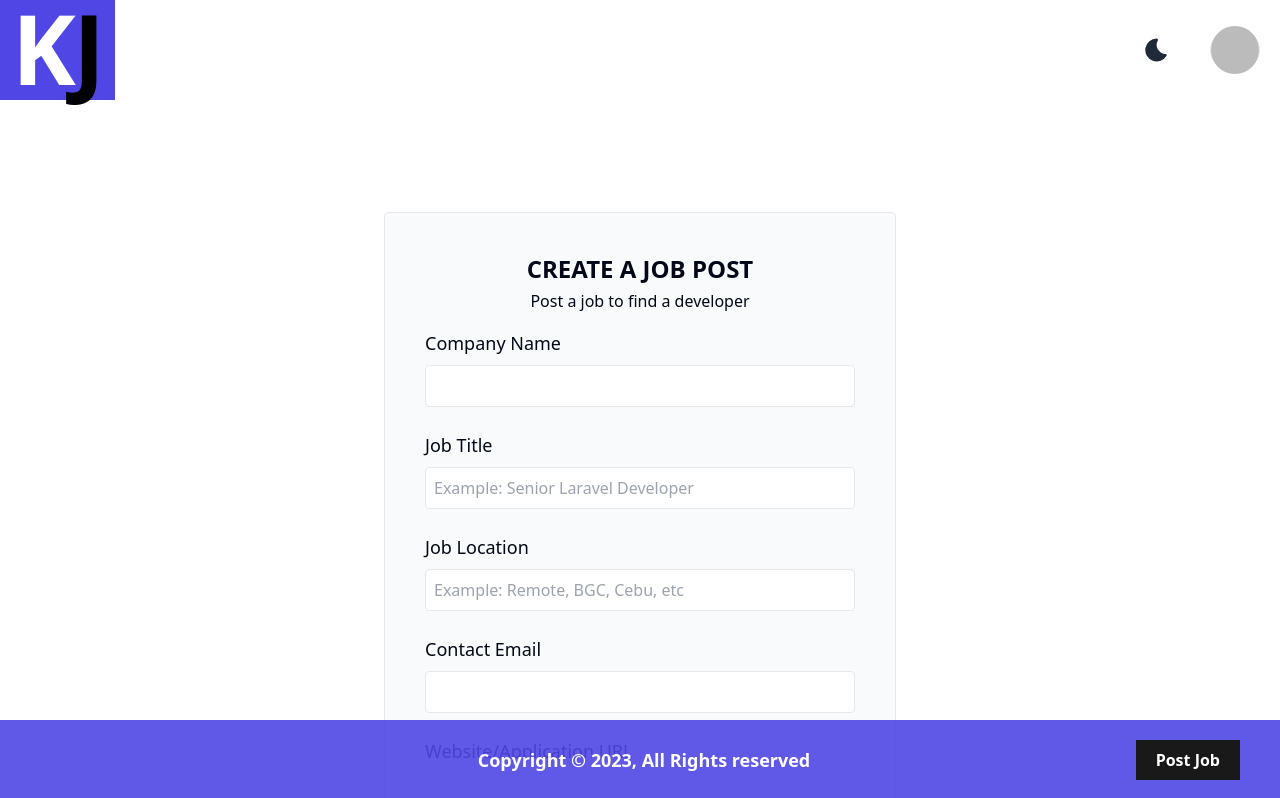
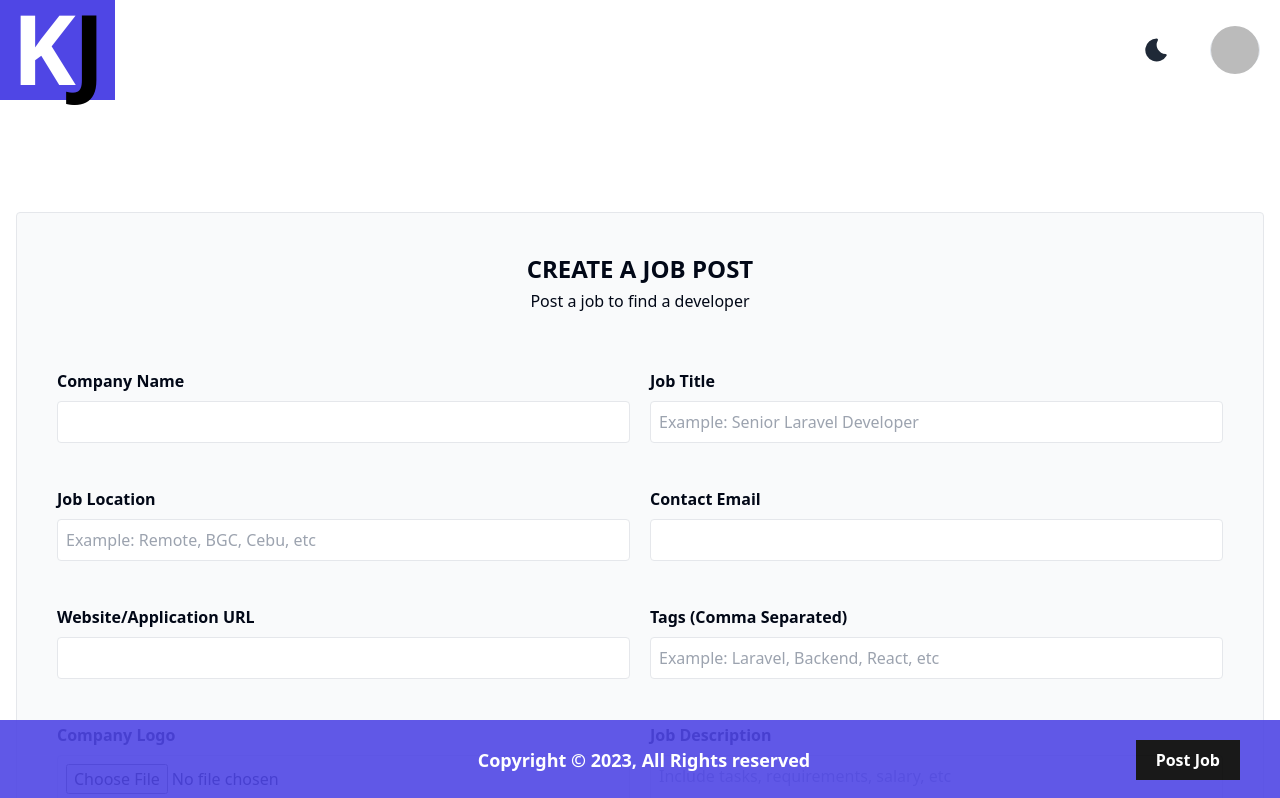
Before and after one commit to riellll/kodejob, a Next.js app: page /post-job in a window 1280 px wide. Shown: the top 798 px of the page. Built offline with nearby package versions, Linux system fonts and the light colour scheme; no server answers; sample sign-in values are in the browser's storage.

Commit message:
add change

```diff
--- a/src/app/(root)/edit/[id]/page.js
+++ b/src/app/(root)/edit/[id]/page.js
@@ -20,7 +20,7 @@ const Edit = async ({params}) => {
     <>
       <main>
         <div className="mx-4 mb-36">
-          <div className="bg-gray-50 border border-gray-200 p-10 rounded max-w-lg mx-auto mt-24 dark:bg-gray-800 dark:border-gray-700">
+          <div className="bg-gray-50 border border-gray-200 p-10 rounded min-w-lg mx-auto mt-24 dark:bg-gray-800 dark:border-gray-700">
             <header className="text-center">
               <h2 className="text-2xl font-bold uppercase mb-1">Edit Jobs</h2>
               <p className="mb-4">Edit: {jobData.data.title}</p>
--- a/src/app/(root)/post-job/page.js
+++ b/src/app/(root)/post-job/page.js
@@ -20,7 +20,7 @@ const Post_Job = async () => {
   return (
     <main>
       <div className="mx-4 mb-36">
-        <div className="bg-gray-50 border border-gray-200 p-10 rounded max-w-lg mx-auto mt-24 dark:bg-gray-800 dark:border-gray-700">
+        <div className="bg-gray-50 border border-gray-200 p-10  rounded min-w-lg mx-auto mt-24 dark:bg-gray-800 dark:border-gray-700">
           <header className="text-center">
             <h2 className="text-2xl font-bold uppercase mb-1">
               Create a Job Post
--- a/src/components/edit_comp/Post_Edit.js
+++ b/src/components/edit_comp/Post_Edit.js
@@ -71,9 +71,9 @@ const Post_Edit = ({ dataJob, dataId }) => {
   const tags = [...dataJob?.tags];
 
   return (
-    <form action={handleSubmit}>
+    <form action={handleSubmit} className="grid md:grid-cols-2 gap-5 pt-10">
       <div className="mb-6">
-        <label htmlFor="company" className="inline-block text-lg mb-2">
+        <label htmlFor="company" className="inline-block text-base mb-2 font-semibold dark:text-gray-300">
           Company Name
         </label>
         <input
@@ -85,7 +85,7 @@ const Post_Edit = ({ dataJob, dataId }) => {
       </div>
 
       <div className="mb-6">
-        <label htmlFor="title" className="inline-block text-lg mb-2">
+        <label htmlFor="title" className="inline-block text-base mb-2 font-semibold dark:text-gray-300">
           Job Title
         </label>
         <input
@@ -98,7 +98,7 @@ const Post_Edit = ({ dataJob, dataId }) => {
       </div>
 
       <div className="mb-6">
-        <label htmlFor="location" className="inline-block text-lg mb-2">
+        <label htmlFor="location" className="inline-block text-base mb-2 font-semibold dark:text-gray-300">
           Job Location
         </label>
         <input
@@ -111,7 +111,7 @@ const Post_Edit = ({ dataJob, dataId }) => {
       </div>
 
       <div className="mb-6">
-        <label htmlFor="email" className="inline-block text-lg mb-2">
+        <label htmlFor="email" className="inline-block text-base mb-2 font-semibold dark:text-gray-300">
           Contact Email
         </label>
         <input
@@ -123,7 +123,7 @@ const Post_Edit = ({ dataJob, dataId }) => {
       </div>
 
       <div className="mb-6">
-        <label htmlFor="website" className="inline-block text-lg mb-2">
+        <label htmlFor="website" className="inline-block text-base mb-2 font-semibold dark:text-gray-300">
           Website/Application URL
         </label>
         <input
@@ -135,7 +135,7 @@ const Post_Edit = ({ dataJob, dataId }) => {
       </div>
 
       <div className="mb-6">
-        <label htmlFor="tags" className="inline-block text-lg mb-2">
+        <label htmlFor="tags" className="inline-block text-base mb-2 font-semibold dark:text-gray-300">
           Tags (Comma Separated)
         </label>
         <input
@@ -148,7 +148,7 @@ const Post_Edit = ({ dataJob, dataId }) => {
       </div>
 
       <div className="mb-6">
-        <label htmlFor="logo" className="inline-block text-lg mb-2">
+        <label htmlFor="logo" className="inline-block text-base mb-2 font-semibold dark:text-gray-300">
           Company Logo
         </label>
         <input
@@ -168,7 +168,7 @@ const Post_Edit = ({ dataJob, dataId }) => {
       </div>
 
       <div className="mb-6">
-        <label htmlFor="description" className="inline-block text-lg mb-2">
+        <label htmlFor="description" className="inline-block text-base mb-2 font-semibold dark:text-gray-300">
           Job Description
         </label>
         <textarea
--- a/src/components/post_comp/Postjob_Comp.js
+++ b/src/components/post_comp/Postjob_Comp.js
@@ -95,9 +95,9 @@ const Postjob_Comp = ({ sessionData }) => {
 
   return (
     <>
-      <form action={handleSubmit}>
+      <form action={handleSubmit} className="grid md:grid-cols-2 gap-5 pt-10">
         <div className="mb-6">
-          <label htmlFor="company" className="inline-block text-lg mb-2">
+          <label htmlFor="company" className="inline-block text-base mb-2 font-semibold dark:text-gray-300">
             Company Name
           </label>
           <input
@@ -108,7 +108,7 @@ const Postjob_Comp = ({ sessionData }) => {
         </div>
 
         <div className="mb-6">
-          <label htmlFor="title" className="inline-block text-lg mb-2">
+          <label htmlFor="title" className="inline-block text-base mb-2 font-semibold dark:text-gray-300">
             Job Title
           </label>
           <input
@@ -120,7 +120,7 @@ const Postjob_Comp = ({ sessionData }) => {
         </div>
 
         <div className="mb-6">
-          <label htmlFor="location" className="inline-block text-lg mb-2">
+          <label htmlFor="location" className="inline-block text-base mb-2 font-semibold dark:text-gray-300">
             Job Location
           </label>
           <input
@@ -132,7 +132,7 @@ const Postjob_Comp = ({ sessionData }) => {
         </div>
 
         <div className="mb-6">
-          <label htmlFor="email" className="inline-block text-lg mb-2">
+          <label htmlFor="email" className="inline-block text-base mb-2 font-semibold dark:text-gray-300">
             Contact Email
           </label>
           <input
@@ -143,7 +143,7 @@ const Postjob_Comp = ({ sessionData }) => {
         </div>
 
         <div className="mb-6">
-          <label htmlFor="website" className="inline-block text-lg mb-2">
+          <label htmlFor="website" className="inline-block text-base mb-2 font-semibold dark:text-gray-300">
             Website/Application URL
           </label>
           <input
@@ -154,7 +154,7 @@ const Postjob_Comp = ({ sessionData }) => {
         </div>
 
         <div className="mb-6">
-          <label htmlFor="tags" className="inline-block text-lg mb-2">
+          <label htmlFor="tags" className="inline-block text-base mb-2 font-semibold dark:text-gray-300">
             Tags (Comma Separated)
           </label>
           <input
@@ -166,7 +166,7 @@ const Postjob_Comp = ({ sessionData }) => {
         </div>
 
         <div className="mb-6">
-          <label htmlFor="logo" className="inline-block text-lg mb-2">
+          <label htmlFor="logo" className="inline-block text-base mb-2 font-semibold dark:text-gray-300">
             Company Logo
           </label>
           <input
@@ -189,7 +189,7 @@ const Postjob_Comp = ({ sessionData }) => {
         </div>
 
         <div className="mb-6">
-          <label htmlFor="description" className="inline-block text-lg mb-2">
+          <label htmlFor="description" className="inline-block text-base mb-2 font-semibold dark:text-gray-300">
             Job Description
           </label>
           <textarea
```
